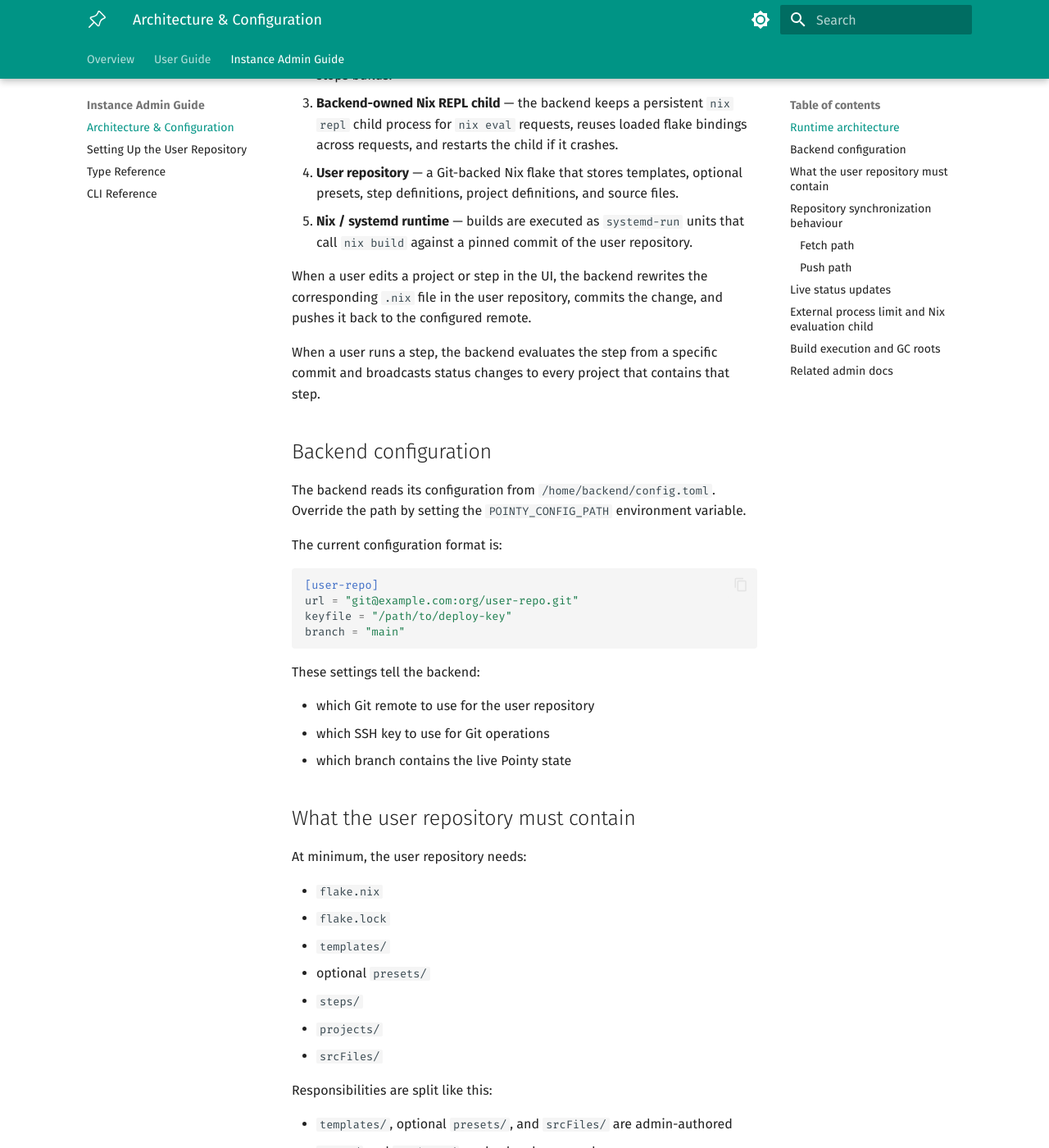
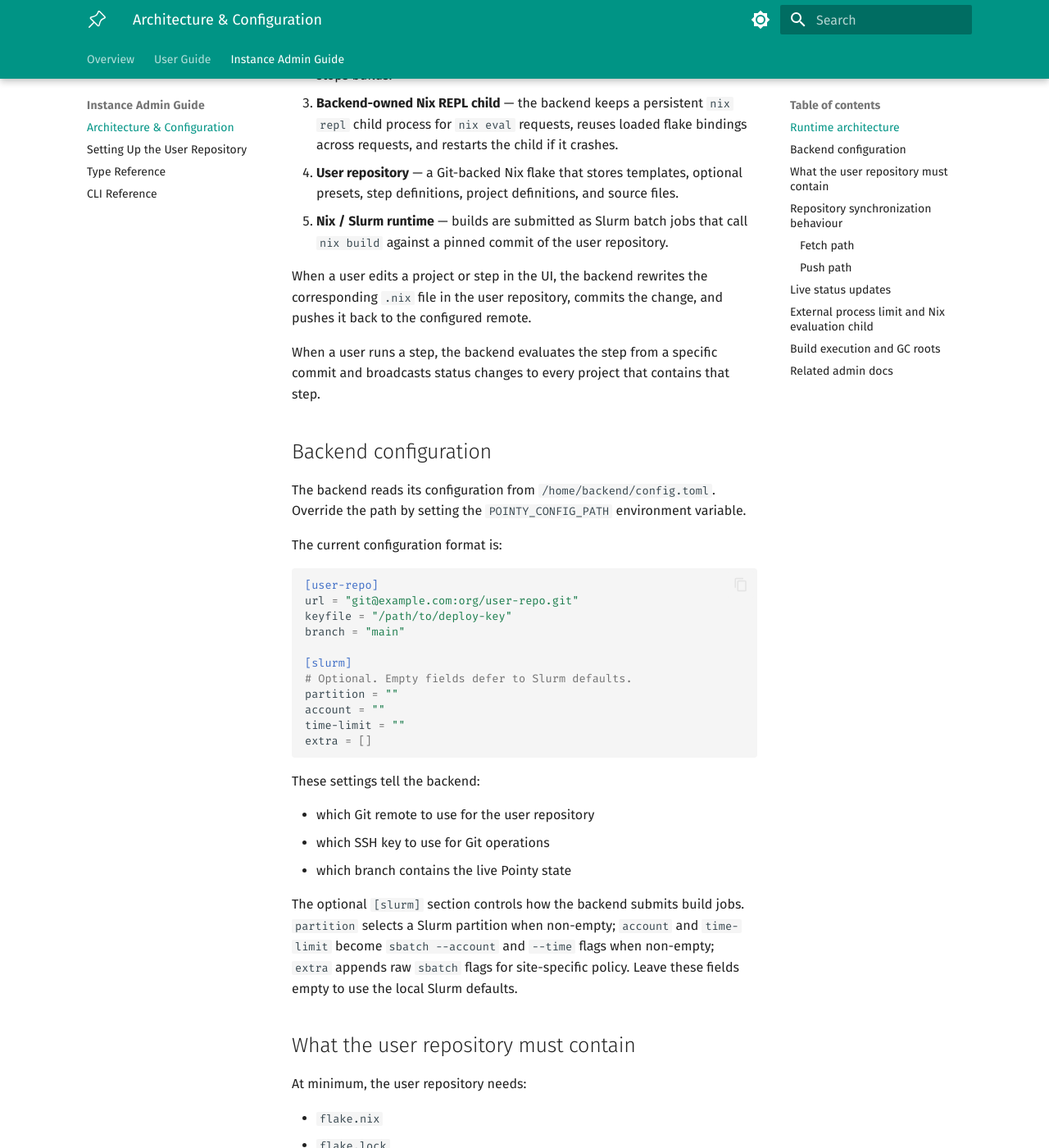
Before and after one commit to 421anon/pointy, an MkDocs documentation site: the page built from docs/pages/admin.md, in a window 1280 px wide and 1400 px high, scrolled down 509 px. Shown: the whole window at 82% size. Built offline with MkDocs 1.6.1 and Material for MkDocs 9.7.7, drawn with Linux system fonts in a browser that asks for light colours; some of the changed text lies outside the part shown.

Commit message:
switch to SLURM

````diff
--- a/docs/pages/admin.md
+++ b/docs/pages/admin.md
@@ -10,7 +10,7 @@ A Pointy deployment has five moving parts:
 2. **Backend** — a service that reads and writes the user repository, serves API endpoints, streams live step statuses, accepts uploads, and starts or stops builds.
 3. **Backend-owned Nix REPL child** — the backend keeps a persistent `nix repl` child process for `nix eval` requests, reuses loaded flake bindings across requests, and restarts the child if it crashes.
 4. **User repository** — a Git-backed Nix flake that stores templates, optional presets, step definitions, project definitions, and source files.
-5. **Nix / systemd runtime** — builds are executed as `systemd-run` units that call `nix build` against a pinned commit of the user repository.
+5. **Nix / Slurm runtime** — builds are submitted as Slurm batch jobs that call `nix build` against a pinned commit of the user repository.
 
 When a user edits a project or step in the UI, the backend rewrites the corresponding `.nix` file in the user repository, commits the change, and pushes it back to the configured remote.
 
@@ -27,6 +27,13 @@ The current configuration format is:
 url = "git@example.com:org/user-repo.git"
 keyfile = "/path/to/deploy-key"
 branch = "main"
+
+[slurm]
+# Optional. Empty fields defer to Slurm defaults.
+partition = ""
+account = ""
+time-limit = ""
+extra = []
 ```
 
 These settings tell the backend:
@@ -34,6 +41,8 @@ These settings tell the backend:
 - which Git remote to use for the user repository
 - which SSH key to use for Git operations
 - which branch contains the live Pointy state
+
+The optional `[slurm]` section controls how the backend submits build jobs. `partition` selects a Slurm partition when non-empty; `account` and `time-limit` become `sbatch --account` and `--time` flags when non-empty; `extra` appends raw `sbatch` flags for site-specific policy. Leave these fields empty to use the local Slurm defaults.
 
 ## What the user repository must contain
 
@@ -97,12 +106,12 @@ If you place Pointy behind a reverse proxy, make sure this endpoint is allowed t
 ## External process limit and Nix evaluation child
 
 The backend runs non-evaluation external commands through a global semaphore of **40 concurrent processes**.
-That limit applies to subprocess work such as `git`, `systemctl`, `nix path-info`, `nix log`, and file-type probing. Backend `nix eval` calls go through a backend-owned persistent `nix repl` child instead of this process launcher.
+That limit applies to subprocess work such as `git`, Slurm commands (`sbatch`, `squeue`, `scancel`), `nix path-info`, `nix log`, and file-type probing. Backend `nix eval` calls go through a backend-owned persistent `nix repl` child instead of this process launcher.
 The REPL child keeps loaded flake bindings warm across requests. If the child exits or stops responding, the backend discards it, starts a fresh child, and retries the request once.
 
 ## Build execution and GC roots
 
-Each build runs as a `systemd-run` unit whose name is derived from the step output path.
+Each build runs as a Slurm batch job whose job name is derived from the step output path. The default NixOS module configures a single-node Slurm runtime; production admins can override Slurm settings for remote workers, provided those workers have access to the same Nix store and user repository.
 
 When a build succeeds, the backend registers a GC root under the backend user's home directory, for example:
 
````
Also changed, not shown: docs/pages/cli-reference.md (+1 -1 lines), README.md, 9 other files.
